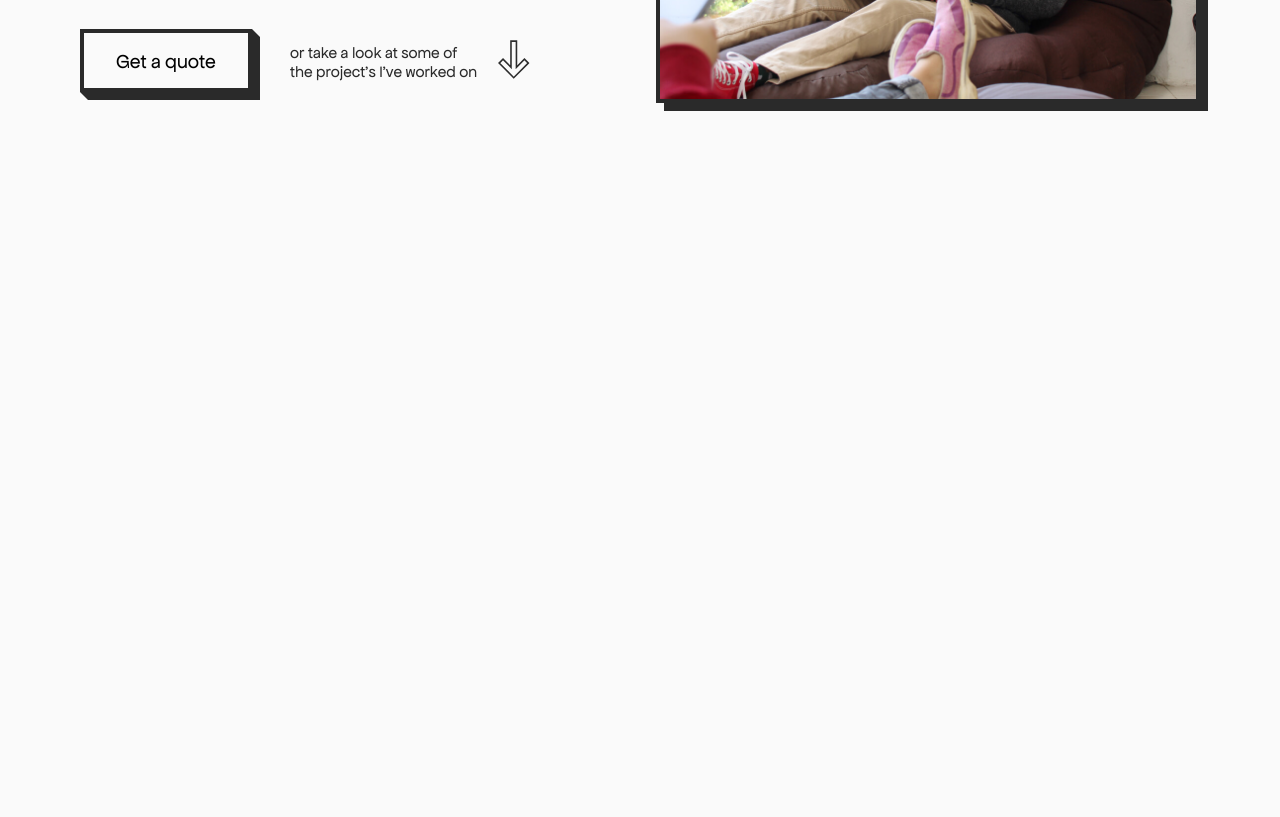
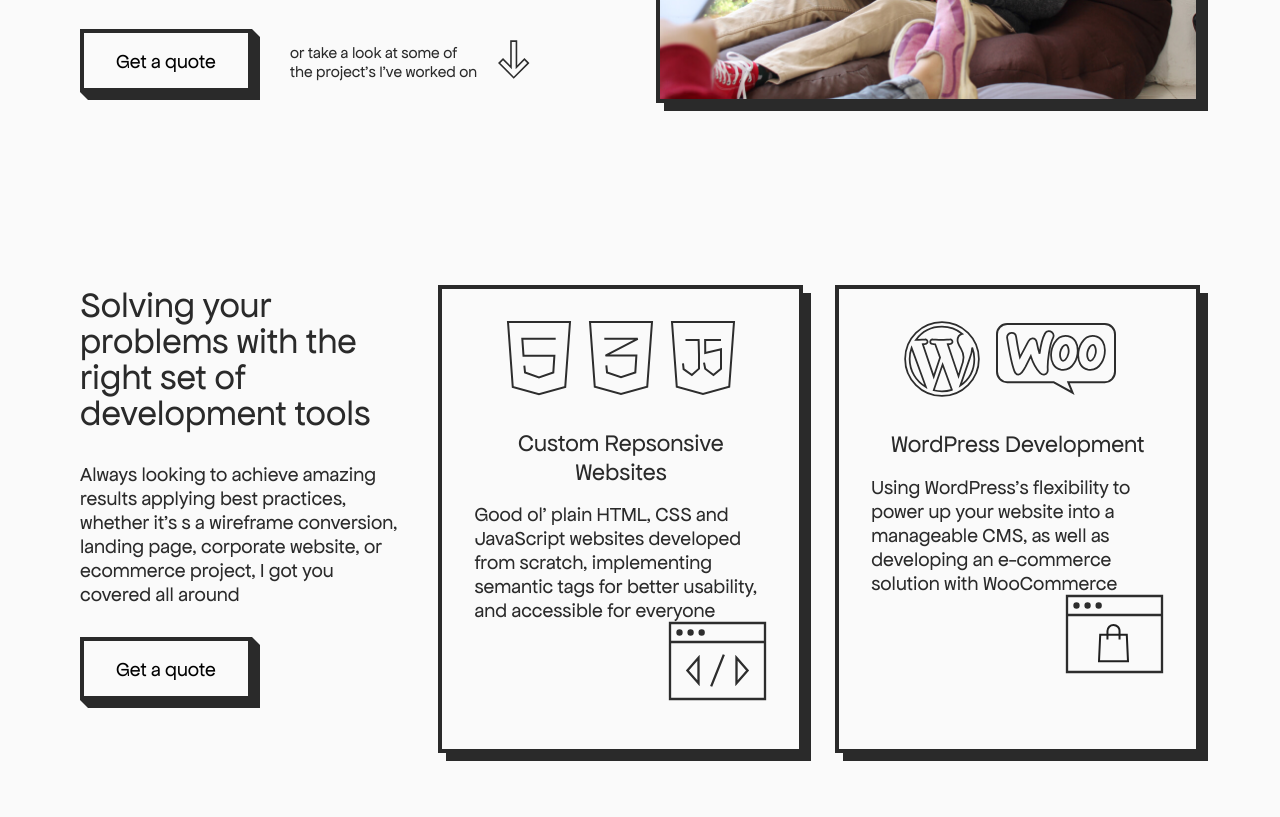
Before and after one commit to aldotru/portfolio, a website: page index.html in a window 1280 px wide. Shown: the part 483-1300 px from the top of the page. Before the commit the page ends 800 px from the top, so only its background shows below. Drawn offline with nearby package versions, Linux system fonts and the light colour scheme; files whose address does not match are found by name.

Commit message:
Added tools section layout

```diff
--- a/index.html
+++ b/index.html
@@ -77,6 +77,45 @@
     <!-- companies -->
     <!-- tools -->
     <!-- projects -->
+    <section id="projects" class="projects pv5">
+        <div class="container">
+            <div class="projects__row flex flex-row justify-between">
+                <div class="projects__info w-30 mr4">
+                    <h2 class="projects__header f2 lh-solid mb4">Solving your problems with the right set of development tools</h2>
+                    <p class="projects__text mb4">Always looking to achieve amazing results applying best practices, whether it’s s a wireframe conversion, landing page, corporate website, or ecommerce project, I got you covered all around</p>
+                    <div href="#contact" class="btn">
+                        <button class="btn__box">
+                            <div class="btn__content">Get a quote</div>
+                            <div class="btn__shadow button-size"></div>
+                        </button>
+                    </div>
+                </div>
+                <div class="projects__services w-70 flex flex-row justify-between">
+                    <!-- custom responsive websites -->
+                    <div class="projects__service browser__shadow w-50 pt4 pb6 ph4 ba bw2 relative mr4">
+                        <div class="projects__service-icons flex flex-row justify-center mb4">
+                            <img src="assets/img/html-icon.svg" alt="HTML5 outlined icon" class="projects__service-icon mr3">
+                            <img src="assets/img/css-icon.svg" alt="CSS3 outlined icon" class="projects__service-icon mr3">
+                            <img src="assets/img/js-icon.svg" alt="JavaScript outlined icon" class="projects__service-icon">
+                        </div>
+                        <h3 class="projects__service-header f3 tc mb3 center">Custom Repsonsive Websites</h3>
+                        <p class="projects__service-desc">Good ol’ plain HTML, CSS and JavaScript websites developed from scratch, implementing semantic tags for better usability, and accessible for everyone</p>
+                        <img src="assets/img/responsive-browser-icon.svg" alt="Responsive browser icon" class="projects__service-decor absolute right-2">
+                    </div>
+                    <!-- wordpress development -->
+                    <div class="projects__service browser__shadow w-50 pt4 pb6 ph4 ba bw2 relative">
+                        <div class="projects__service-icons flex flex-row justify-center mb4">
+                            <img src="assets/img/wordpress-icon.svg" alt="WordPress outlined icon" class="projects__service-icon mr3">
+                            <img src="assets/img/woocommerce-icon.svg" alt="WooCommerce outlined icon" class="projects__service-icon mr3">
+                        </div>
+                        <h3 class="projects__service-header f3 tc mb3 center">WordPress Development</h3>
+                        <p class="projects__service-desc">Using WordPress’s flexibility to power up your website into a manageable CMS, as well as developing an e-commerce solution with WooCommerce</p>
+                        <img src="assets/img/ecommerce-browser-icon.svg" alt="Responsive browser icon" class="projects__service-decor absolute right-2">
+                    </div>
+                </div>
+            </div>
+        </div>
+    </section>
     <!-- banner -->
     <!-- testimonials -->
     <!-- playground -->
```
